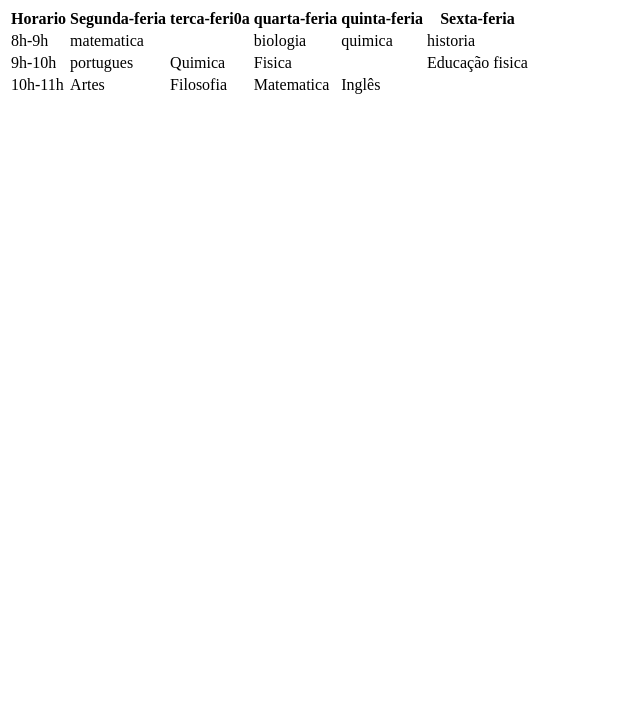
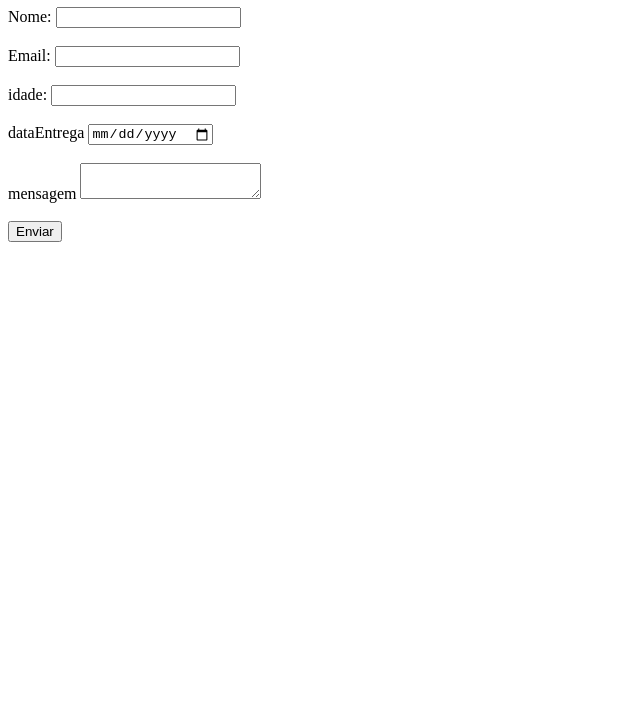
Before and after one commit to guaxi-f/AulasHtmlguairaca, a plain HTML site: page index.html in a window 1280 px wide. Shown: the part 73-800 px from the top of the page, without its empty margins (0-640 px from the left). Drawn offline with Linux system fonts and the light colour scheme.

Commit message:
Feat exemplo formulario

```diff
--- a/index.html
+++ b/index.html
@@ -2,40 +2,31 @@
 <html>
     <head>
         <meta charset="UTF-8">
-        <title>Trabalho tabela</title>
+        <title>Formulario</title>
     </head>
     <body>
-         <h1>Horario Semanal de aulas</h1>
-        <table>
-         <tr>
-            <th>Horario</th>
-            <th>Segunda-feria</th>
-            <th>terca-feri0a</th>
-            <th>quarta-feria</th>
-            <th>quinta-feria</th>
-            <th>Sexta-feria</th>
-         </tr>
-         <tr>
-            <td>8h-9h</td>
-            <td colspan="2">matematica</td>
-            <td>biologia</td>
-            <td>quimica</td>
-            <td>historia</td>
-         </tr>
-         <tr>
-            <td>9h-10h</td>
-            <td>portugues</td>
-            <td>Quimica</td>
-            <td colspan="2">Fisica</td>
-            <td>Educação fisica</td>
-         </tr>
-         <tr>
-            <td>10h-11h</td>
-            <td>Artes</td>
-            <td>Filosofia</td>
-            <td>Matematica</td>
-            <td colspan="2">Inglês</td>
-          </tr>
-        </table>
-    </body>
+     <h1>Exemplo formulario</h1>
+     <form action="#" method="post">
+        <label for="nome">Nome:</label>
+        <input type="text" id="nome" name="nome" required>
+        <br><br>
+        <label for="email">Email:</label>
+        <input type="email" id="email" name="email" required>
+        <br><br>
+
+        <label for="idade">idade:</label>
+        <input type="number" id="idade" name="idade" required>
+        <br><br>
+
+        <label for="dataEntrega">dataEntrega</label>
+        <input type="date" id="dataEntrga" name="dataEntrega" required>
+        <br><br>
+
+        <label for="mensagem">mensagem</label>
+        <textarea name="mensagem" id="mensagem"></textarea>
+        <br><br>
+
+        <input type="submit" value="Enviar"
+    </form>
+
 </html>
```
